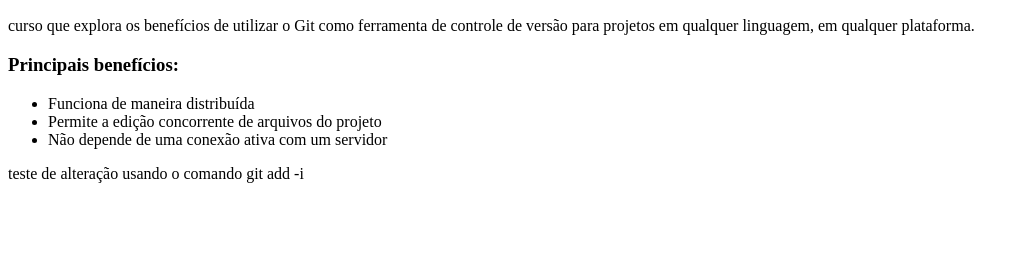
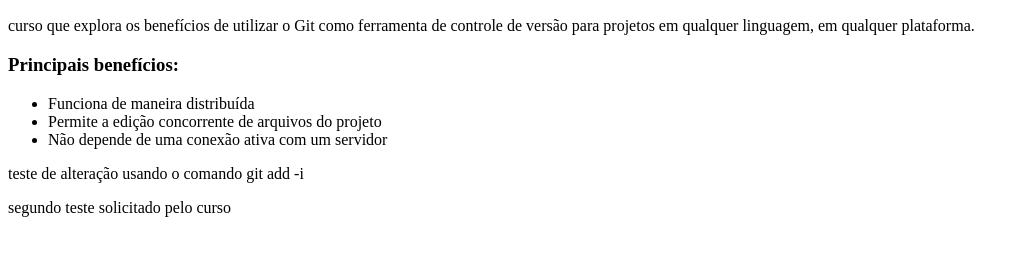
Before and after one commit to DiegoScacinate/curso-git, a plain HTML site: page index.html in a window 1280 px wide. Shown: the part 96-352 px from the top of the page, without its empty margins (0-1029 px from the left). Drawn offline with Linux system fonts and the light colour scheme.

Commit message:
incluindo mais um teste

```diff
--- a/index.html
+++ b/index.html
@@ -14,5 +14,6 @@
 			<li>Não depende de uma conexão ativa com um servidor</li>
 		</ul>
 	<p>teste de alteração usando o comando git add -i</p>
+	<p> segundo teste solicitado pelo curso</p>
 	</body>
 </html>
```
